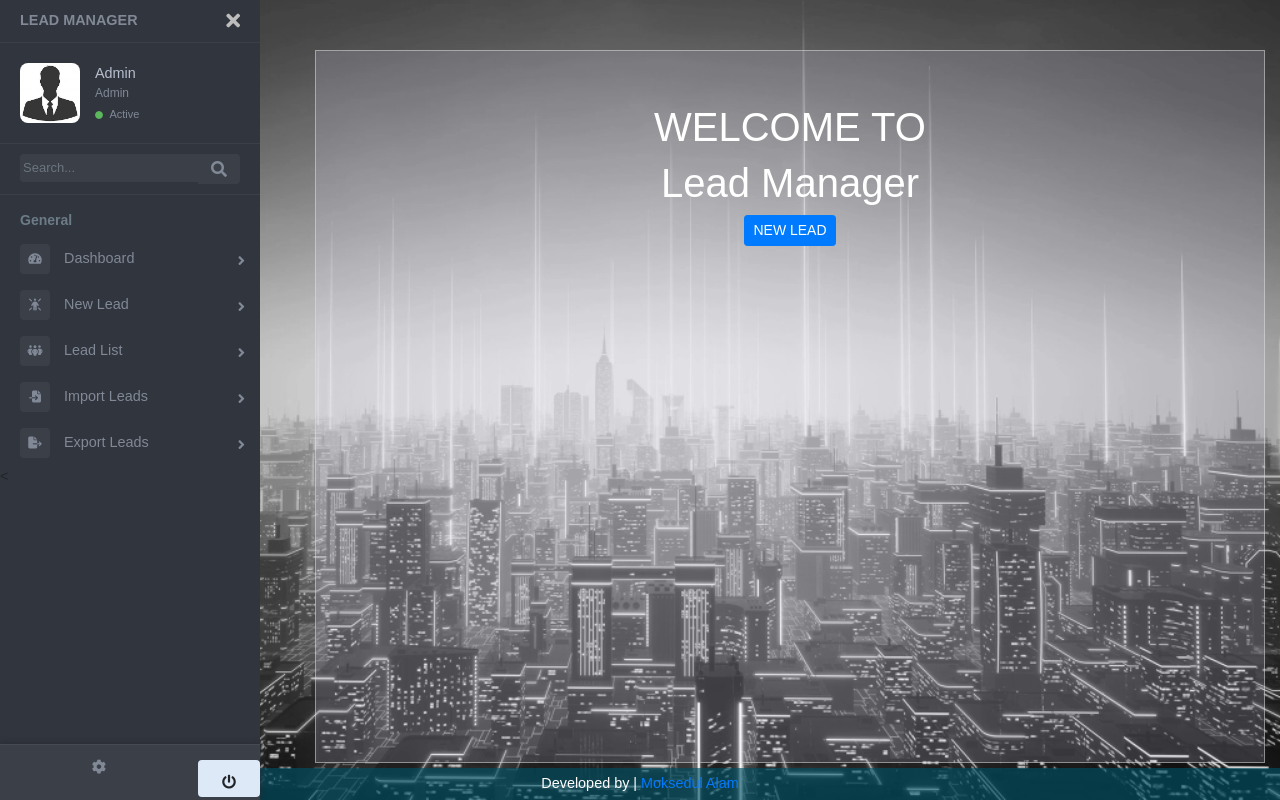
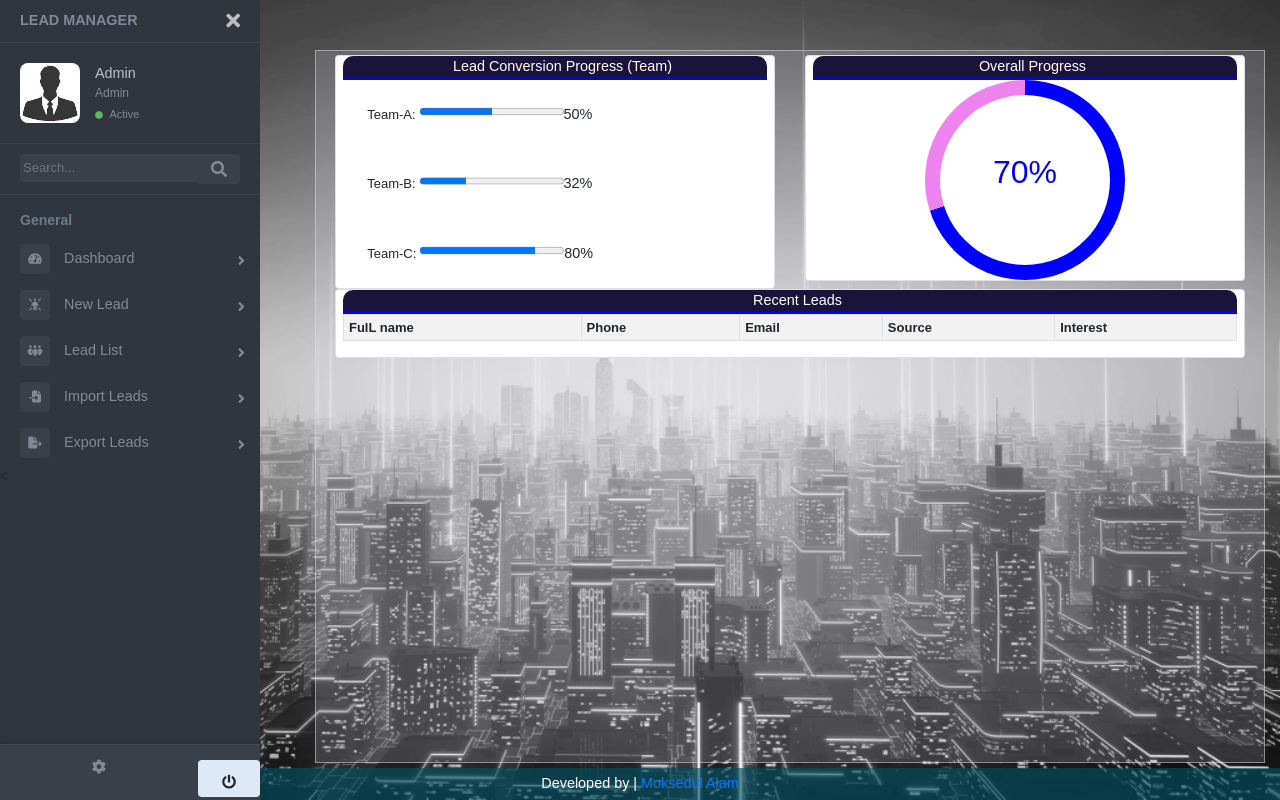
Before and after one commit to Moksedul/lead_manager, a Django app: page / in a window 1280 px wide. Run offline with Django 5.2, Linux system fonts and the light colour scheme; a user stored in the database is signed in; data comes from the database, SQL or seed files in the repository; both versions use the stored data as it was after the commit; lists and menus that the app fills with data are empty; some libraries are stand-ins or nearby versions.

Commit message:
office-pc-Commit

```diff
--- a/main/templates/main/home.html
+++ b/main/templates/main/home.html
@@ -1,8 +1,188 @@
 {% extends "main/base.html" %}
 {% block content %}
-    <div class="text-center text-white m-5">
-        <h1>WELCOME TO</h1>
-        <h1>Lead Manager</h1>
-        <div class="mt-2"> <a class="btn btn-primary  btn-sm" href="{% url 'new-lead'%}">NEW LEAD</a></div>
+<style>
+
+
+:root {
+  --progress-bar-width: 200px;
+  --progress-bar-height: 200px;
+  --font-size: 2rem;
+}
+
+
+.circular-progress {
+  width: var(--progress-bar-width);
+  height: var(--progress-bar-height);
+  border-radius: 50%;
+  display: flex;
+  justify-content: center;
+  align-items: center;
+}
+.inner-circle {
+  position: absolute;
+  width: calc(var(--progress-bar-width) - 30px);
+  height: calc(var(--progress-bar-height) - 30px);
+  border-radius: 50%;
+  background-color: lightgrey;
+}
+
+.percentage {
+  position: relative;
+  font-size: var(--font-size);
+  color: rgb(0, 0, 0, 0.8);
+}
+
+@media screen and (max-width: 800px) {
+  :root {
+    --progress-bar-width: 150px;
+    --progress-bar-height: 150px;
+    --font-size: 1.3rem;
+  }
+}
+
+@media screen and (max-width: 500px) {
+  :root {
+    --progress-bar-width: 120px;
+    --progress-bar-height: 120px;
+    --font-size: 1rem;
+  }
+}
+</style>
+<!--  <div class="row">-->
+<!--    <div class="col-sm">-->
+<!--      <div class="card">-->
+<!--              <div class="card-body">-->
+<!--                  <h6>Lead Conversion Progress</h6>-->
+<!--                  <div class="p-4">-->
+<!--                    <label for="file">Team-A:</label>-->
+<!--                    <progress id="file" value="50" max="100">50%</progress>50%-->
+<!--                  </div>-->
+<!--                 <div class="p-4">-->
+<!--                    <label for="file">Team-B:</label>-->
+<!--                    <progress id="file" value="32" max="100">32%</progress>32%-->
+<!--                  </div>-->
+<!--                 <div class="p-4">-->
+<!--                    <label for="file">Team-C:</label>-->
+<!--                    <progress id="file" value="80" max="100">80%</progress>80%-->
+<!--                  </div>-->
+<!--              </div>-->
+<!--            </div>-->
+<!--    </div>-->
+<!--    <div class="col-sm text-center">-->
+<!--            <div class="card">-->
+<!--            <div class="card-body">-->
+<!--                  <h6>Overall Progress</h6>-->
+<!--                <div style="margin:auto; width:200px;">-->
+<!--                  <div class="circular-progress" data-inner-circle-color="white" data-percentage="70" data-progress-color="blue" data-bg-color="violet">-->
+<!--                      <div class="inner-circle">-->
+
+<!--                      </div>-->
+<!--                    <p class="percentage">0%</p>-->
+<!--                  </div>-->
+<!--                </div>-->
+<!--            </div>-->
+<!--            </div>-->
+<!--  </div>-->
+
+
+<div class="container-fluid">
+  <div class="row">
+    <div class="col">
+     <div class="card">
+              <div class="card-body">
+                  <div class="text-center form-title">Lead Conversion Progress (Team)</div>
+                  <div class="p-4">
+                    <label for="file">Team-A:</label>
+                    <progress id="file" value="50" max="100">50%</progress>50%
+                  </div>
+                 <div class="p-4">
+                    <label for="file">Team-B:</label>
+                    <progress id="file" value="32" max="100">32%</progress>32%
+                  </div>
+                 <div class="p-4">
+                    <label for="file">Team-C:</label>
+                    <progress id="file" value="80" max="100">80%</progress>80%
+                  </div>
+                </div>
+     </div>
     </div>
+    <div class="col">
+                  <div class="card">
+            <div class="card-body">
+                <div class="text-center form-title">Overall Progress</div>
+                <div style="margin:auto; width:200px;">
+                  <div class="circular-progress" data-inner-circle-color="white" data-percentage="70" data-progress-color="blue" data-bg-color="violet">
+                      <div class="inner-circle">
+
+                      </div>
+                    <p class="percentage">0%</p>
+                  </div>
+                </div>
+            </div>
+            </div>
+    </div>
+  </div>
+  <div class="row">
+    <div class="col">
+      <div class="card">
+          <div class="card-body">
+              <div class="text-center form-title">Recent Leads</div>
+              <div class="">
+              <table class="table table-list table-sm table-striped table-bordered hoverTable">
+                  <tr>
+                      <th>FulL name</th>
+                      <th>Phone</th>
+                      <th>Email</th>
+                      <th>Source</th>
+                      <th>Interest</th>
+                  </tr>
+                  {% for lead in leads %}
+                  <tr>
+
+                      <td>{{lead.full_name}}</td>
+                      <td>{{lead.phone_number}}</td>
+                      <td>{{lead.email}}</td>
+                      <td>{{lead.lead_source}}</td>
+                      <td>{{lead.interested_in}}</td>
+
+                  </tr>
+                  {% endfor %}
+              </table>
+              </div>
+          </div>
+      </div>
+    </div>
+  </div>
+</div>
 {% endblock content %}
+{% block bottom_js %}
+<script>
+    const circularProgress = document.querySelectorAll(".circular-progress");
+
+Array.from(circularProgress).forEach((progressBar) => {
+  const progressValue = progressBar.querySelector(".percentage");
+  const innerCircle = progressBar.querySelector(".inner-circle");
+  let startValue = 0,
+    endValue = Number(progressBar.getAttribute("data-percentage")),
+    speed = 50,
+    progressColor = progressBar.getAttribute("data-progress-color");
+
+  const progress = setInterval(() => {
+    startValue++;
+    progressValue.textContent = `${startValue}%`;
+    progressValue.style.color = `${progressColor}`;
+
+    innerCircle.style.backgroundColor = `${progressBar.getAttribute(
+      "data-inner-circle-color"
+    )}`;
+
+    progressBar.style.background = `conic-gradient(${progressColor} ${
+      startValue * 3.6
+    }deg,${progressBar.getAttribute("data-bg-color")} 0deg)`;
+    if (startValue === endValue) {
+      clearInterval(progress);
+    }
+  }, speed);
+});
+</script>
+{% endblock %}
--- a/main/views.py
+++ b/main/views.py
@@ -1,4 +1,6 @@
 import json
+from datetime import date, timedelta
+
 from django.conf import settings
 from django.contrib.auth.decorators import login_required
 from django.contrib.auth.models import User
@@ -8,17 +10,20 @@ from django.views.decorators.csrf import csrf_exempt
 from django.views.decorators.http import require_POST
 from webpush import send_user_notification
 
+from leads.models import Lead
+
 
 @login_required()
 def home(request):
-
+    leads = Lead.objects.filter(uploaded_time__range=[(date.today() - timedelta(days=30)), date.today()]).order_by('-id')[:15]
     webpush_settings = getattr(settings, 'WEBPUSH_SETTINGS', {})
     vapid_key = webpush_settings.get('VAPID_PUBLIC_KEY')
     user = request.user
     context = {
         'tittle': 'Lead Manager | Home',
         user: user,
-        'vapid_key': vapid_key
+        'vapid_key': vapid_key,
+        'leads': leads
     }
     return render(request, 'main/home.html', context)
 
```
Also changed, not shown: db.sqlite3.
